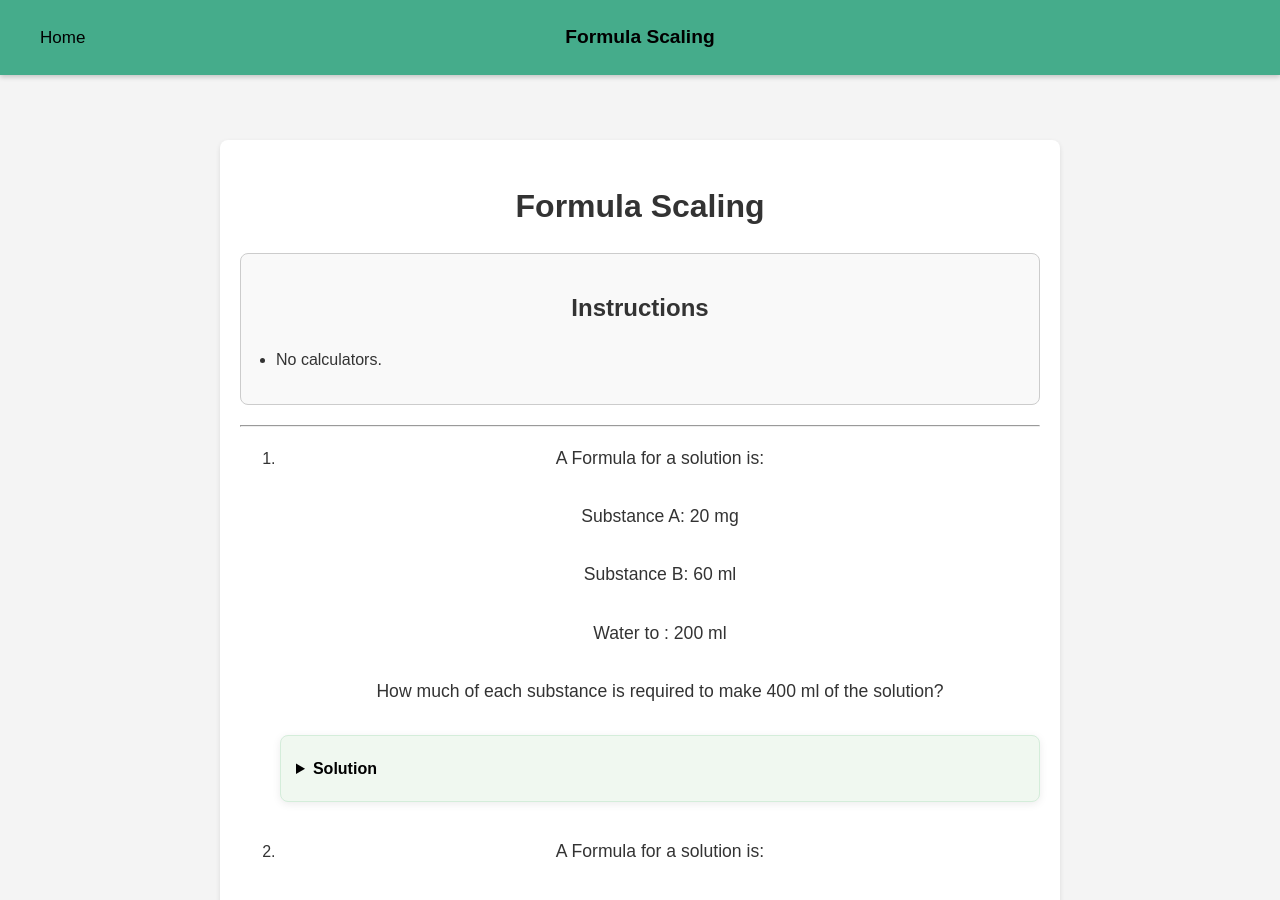
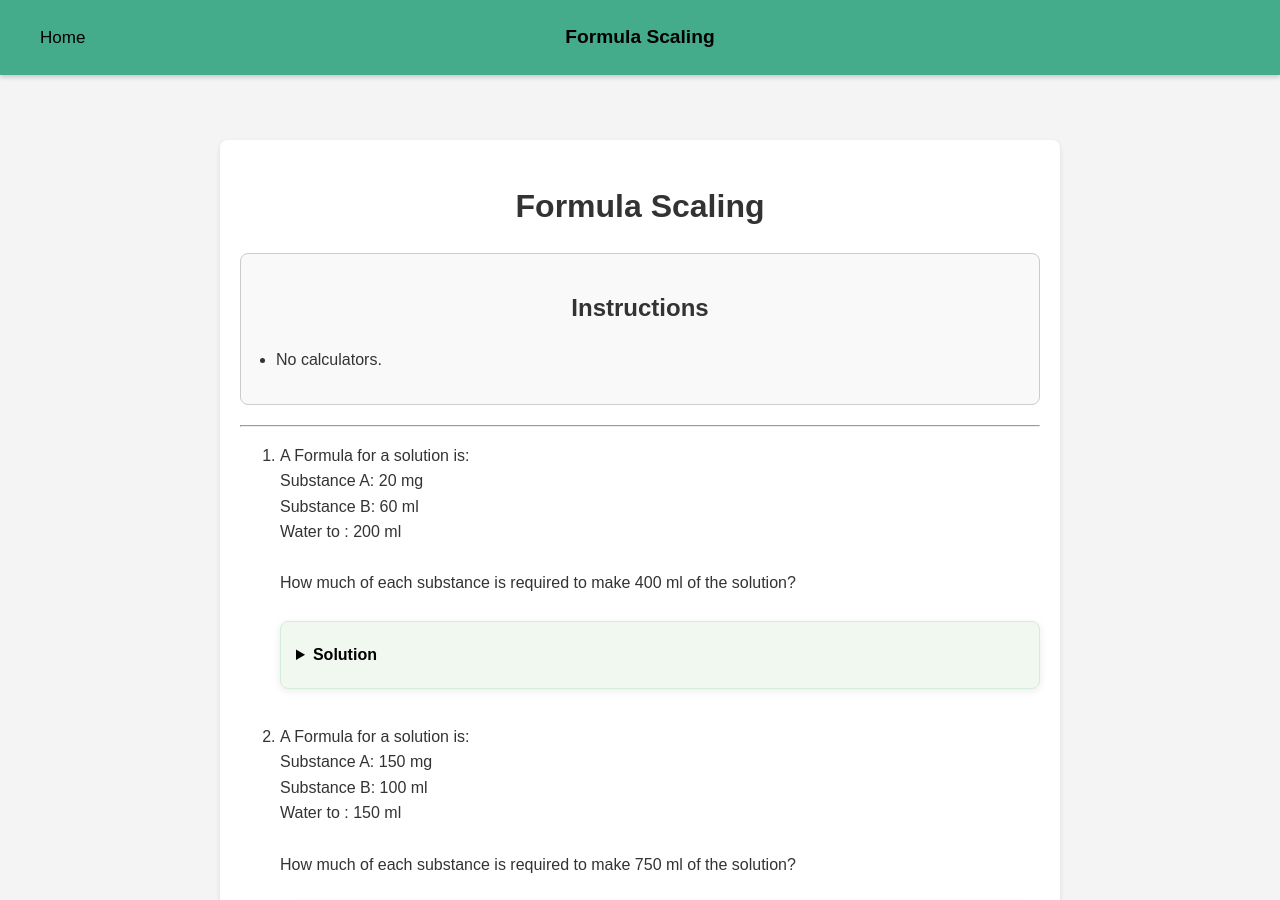
Before and after one commit to probe973/pha-4010y, a Jekyll site: the page built from formula/qs.md, in a window 1280 px wide and 900 px high. Built offline with Jekyll 4.4.1, drawn with Linux system fonts in a browser that asks for light colours.

Commit message:
Update solve_fs_mu.html

```diff
--- a/_includes/solve_fs_mu.html
+++ b/_includes/solve_fs_mu.html
@@ -3,12 +3,12 @@
 {% assign NB = include.q.B | times: ratio %}
 
 <li>
-<p>A Formula for a solution is:</p>
-<p>Substance A: {{include.q.A}} mg</p>
-<p>Substance B: {{include.q.B}} ml</p>
-<p>Water to : {{include.q.W}} ml</p>
-<p></p>
-<p>How much of each substance is required to make {{include.q.NW}} ml of the solution?</p>
+A Formula for a solution is: <br>
+Substance A: {{include.q.A}} mg <br>
+Substance B: {{include.q.B}} ml <br>
+Water to : {{include.q.W}} ml <br>
+<br>
+How much of each substance is required to make {{include.q.NW}} ml of the solution?
 
 
 <details class="solution-details">
```
